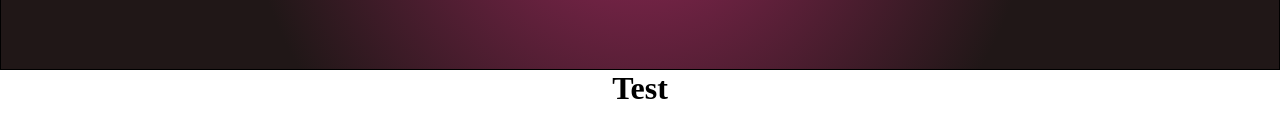
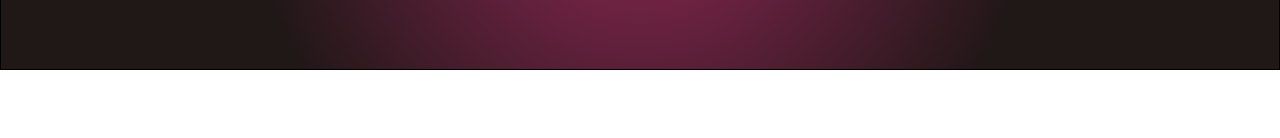
Before and after one commit to andrewrey/reactCompleteGuideAssignment2, a React (Create React App) app: page / in a window 1280 px wide. Shown: the part 332-470 px from the top of the page. Built offline with nearby package versions, Linux system fonts and the light colour scheme.

Commit message:
created validation component

```diff
--- a/src/App.js
+++ b/src/App.js
@@ -20,7 +20,7 @@ class App extends Component {
     return (
       <div className="App">
         <Header input={this.state.input} textInputHandler={this.textInputHandler} />
-        <Main />
+        <Main input={this.state.input} />
       </div>
     );
   }
--- a/src/Components/Main/index.js
+++ b/src/Components/Main/index.js
@@ -1,9 +1,10 @@
 import React from "react";
+import Validation from "../Validation";
 
-const Main = () => {
+const Main = ({ input }) => {
   return (
     <main>
-      <h1>Test</h1>
+      <Validation input={input} />
     </main>
   );
 };
--- /dev/null
+++ b/src/Components/Validation/index.js
@@ -0,0 +1,12 @@
+import React from "react";
+import Input from "../Input";
+
+const Validation = ({ input }) => {
+  let output = null;
+  if (input.length < 5 && input.length > 0) {
+    output = <p>Too short, minimum 5 letter word</p>;
+  }
+  return <div className="validation">{output}</div>;
+};
+
+export default Validation;
```
